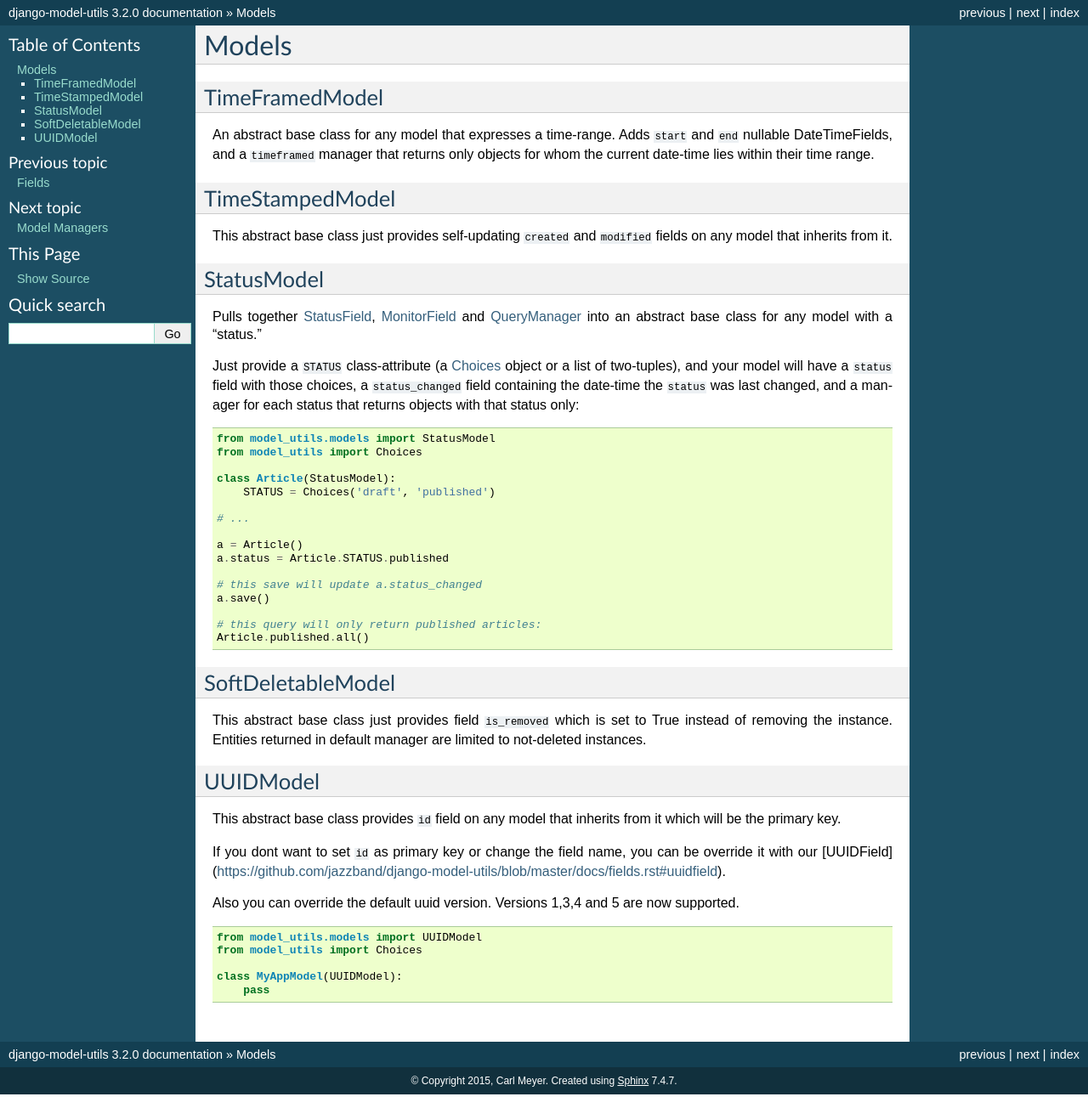
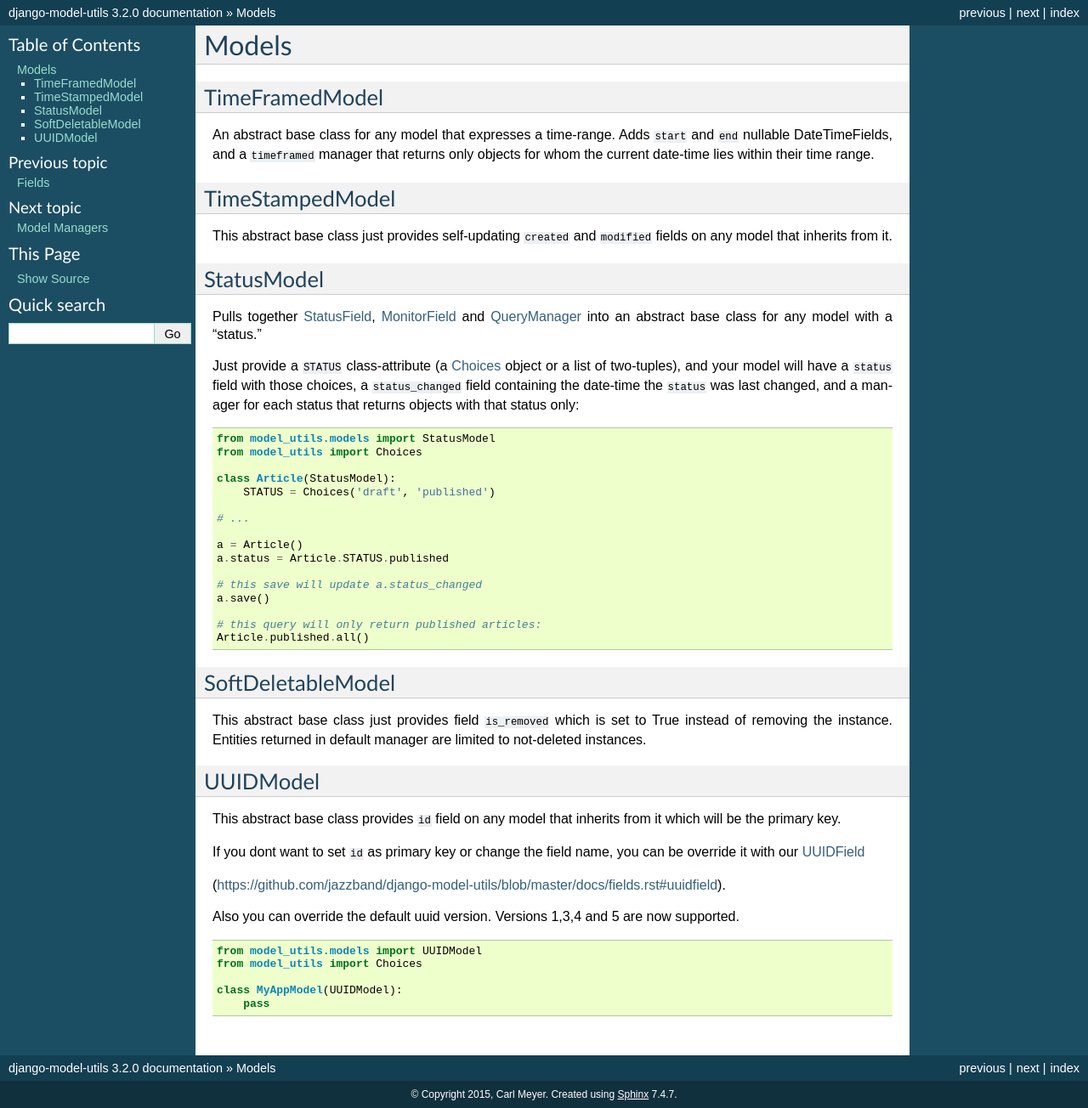
Before and after one commit to jazzband/django-model-utils, a Sphinx documentation site: the page built from docs/models.rst, in a window 1280 px wide. Shown: the whole page at 85% size. Built offline with Sphinx 7.4.7, drawn with Linux system fonts in a browser that asks for light colours.

Commit message:
Docs updated

```diff
--- a/docs/fields.rst
+++ b/docs/fields.rst
@@ -159,7 +159,7 @@
 UUIDField
 ----------
 
-A ``UUIDField``subclass that provides an UUID field. You can
+A ``UUIDField`` subclass that provides an UUID field. You can
 add this field to any model definition.
 
 With the param ``primary_key`` you can set if this field is the
--- a/docs/models.rst
+++ b/docs/models.rst
@@ -64,7 +64,9 @@
 which will be the primary key.
 
 If you dont want to set ``id`` as primary key or change the field name, you can be override it
-with our [UUIDField](https://github.com/jazzband/django-model-utils/blob/master/docs/fields.rst#uuidfield).
+with our `UUIDField`_
+
+(https://github.com/jazzband/django-model-utils/blob/master/docs/fields.rst#uuidfield).
 
 Also you can override the default uuid version. Versions 1,3,4 and 5 are now supported.
 
```
Also changed, not shown: other parts of docs/models.rst (+4 -0 lines).
